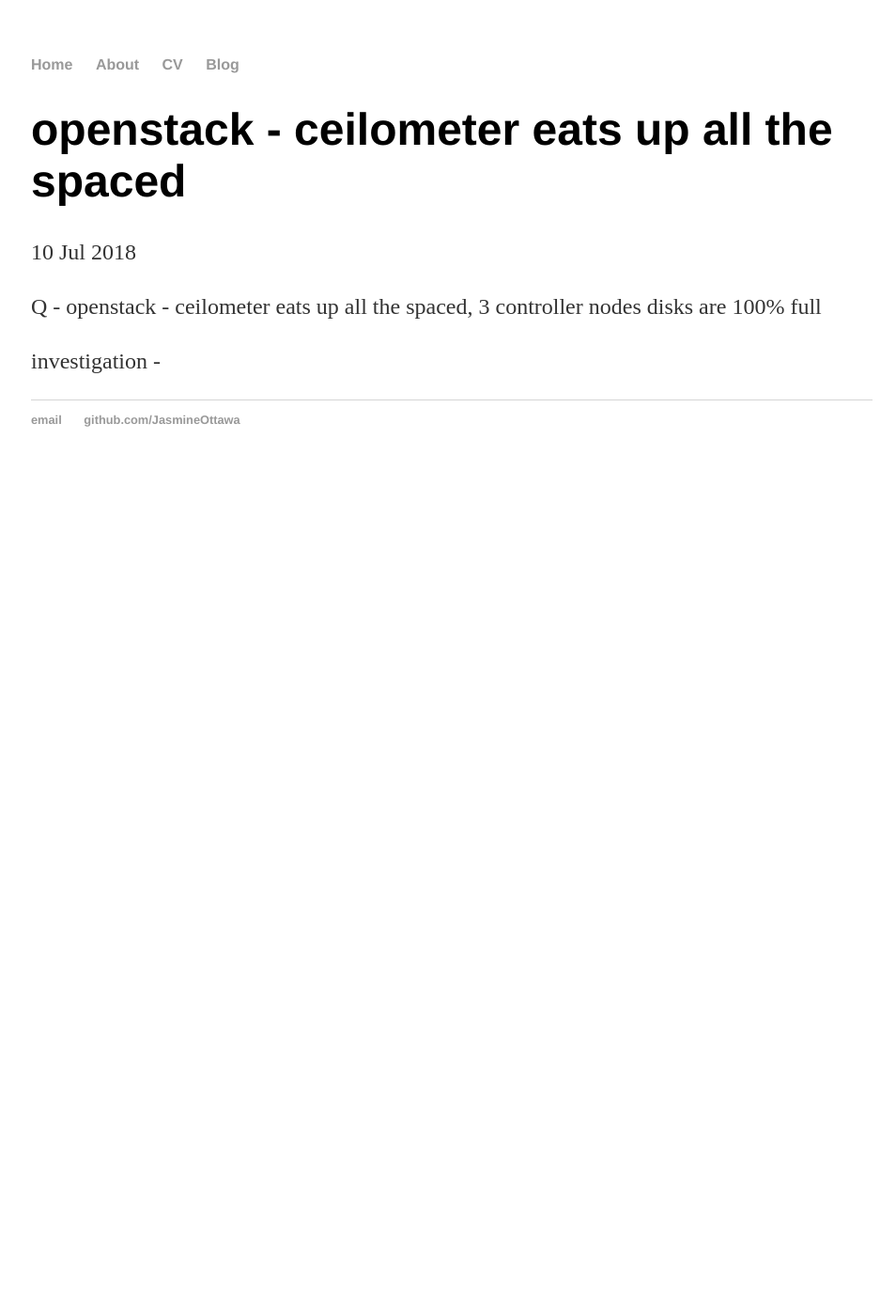
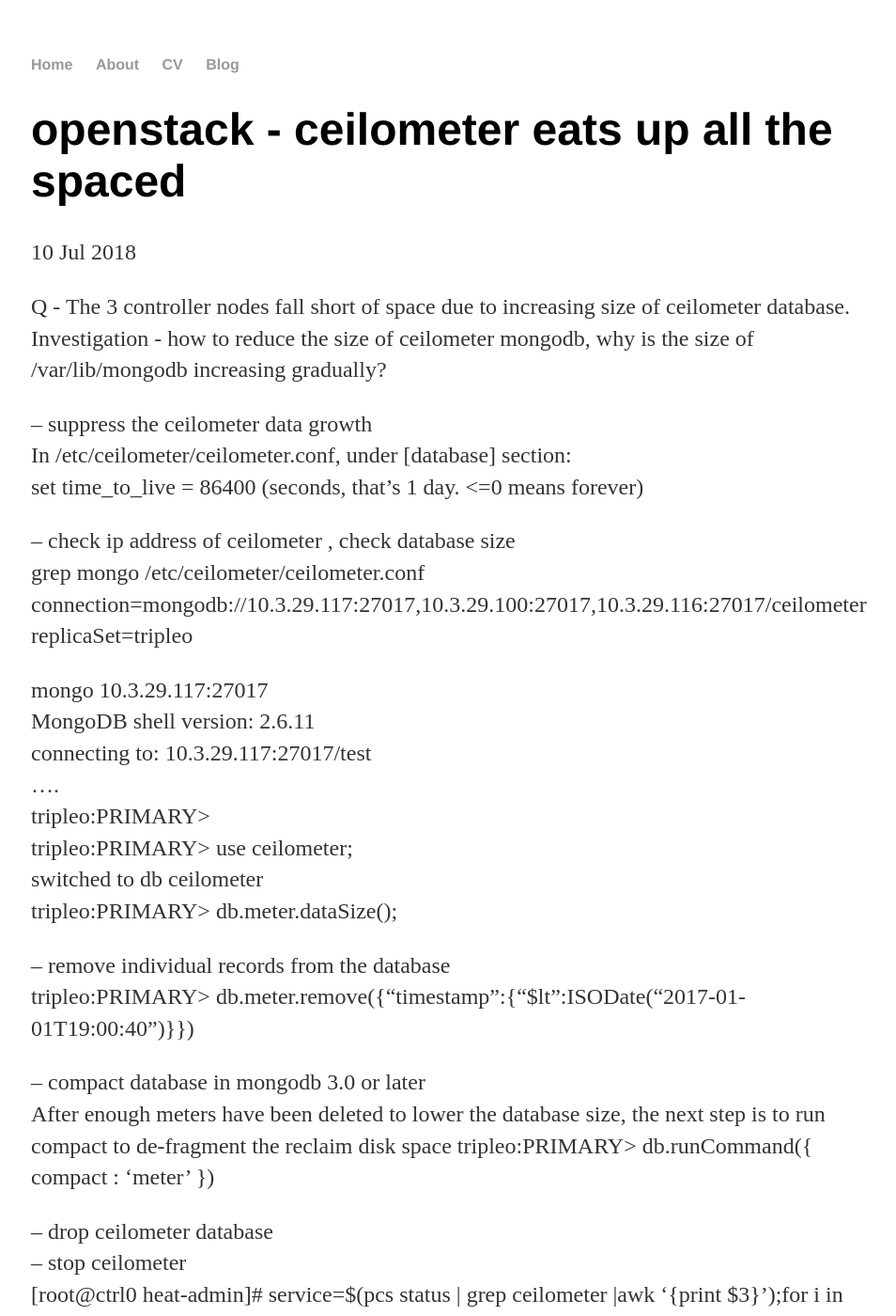
Before and after one commit to JasmineOttawa/JasmineOttawa.github.io, a Jekyll site: the page built from _posts/2018-07-10-ceilometerEatAllSpace.md, in a window 1280 px wide and 1400 px high. Shown: the whole window at 94% size, without its empty margins (159-1113 px from the left). Built offline with Jekyll 4.4.1, drawn with Linux system fonts in a browser that asks for light colours; some of the changed text lies outside the part shown.

Commit message:
Update 2018-07-10-ceilometerEatAllSpace.md

```diff
--- a/_posts/2018-07-10-ceilometerEatAllSpace.md
+++ b/_posts/2018-07-10-ceilometerEatAllSpace.md
@@ -3,6 +3,72 @@
 title: "openstack - ceilometer eats up all the spaced"
 date: 2018-07-10
 ---
-Q - openstack - ceilometer eats up all the spaced, 3 controller nodes disks are 100% full
+Q - The 3 controller nodes fall short of space due to increasing size of ceilometer database.
+Investigation - how to reduce the size of ceilometer mongodb, why is the size of /var/lib/mongodb increasing gradually?
 
-investigation -
+-- suppress the ceilometer data growth
+In /etc/ceilometer/ceilometer.conf, under [database] section:
+set time_to_live = 86400 (seconds, that's 1 day.  <=0 means forever)
+
+-- check ip address of ceilometer , check database size
+grep mongo /etc/ceilometer/ceilometer.conf
+connection=mongodb://10.3.29.117:27017,10.3.29.100:27017,10.3.29.116:27017/ceilometer
+replicaSet=tripleo
+
+mongo 10.3.29.117:27017
+MongoDB shell version: 2.6.11
+connecting to: 10.3.29.117:27017/test
+....
+tripleo:PRIMARY>
+tripleo:PRIMARY> use ceilometer;
+switched to db ceilometer
+tripleo:PRIMARY> db.meter.dataSize();
+
+-- remove individual records from the database
+tripleo:PRIMARY> db.meter.remove({"timestamp":{"$lt":ISODate("2017-01-01T19:00:40")}})
+
+-- compact database in mongodb 3.0 or later
+After enough meters have been deleted to lower the database size, the next step is to run compact to de-fragment the reclaim disk space
+tripleo:PRIMARY> db.runCommand({ compact : 'meter' })
+
+-- drop ceilometer database
+-- stop ceilometer
+[root@ctrl0 heat-admin]# service=$(pcs status | grep ceilometer |awk '{print $3}');for i in $service;do echo  $i;done
+openstack-ceilometer-alarm-notifier-clone
+openstack-ceilometer-api-clone
+openstack-ceilometer-collector-clone
+openstack-ceilometer-notification-clone
+openstack-ceilometer-central-clone
+[root@ctrl0 heat-admin]service=$(pcs status | grep ceilometer |awk '{print $3}');for i in $service;do pcs resource disable  $i;done
+
+-- drop database
+tripleo:PRIMARY> db.dropDatabase()
+{ "dropped" : "ceilometer", "ok" : 1 }
+tripleo:PRIMARY>
+
+tripleo:PRIMARY> db.stats()
+{
+        "db" : "ceilometer",
+        "collections" : 0,
+        "objects" : 0,
+        "avgObjSize" : 0,
+        "dataSize" : 0,
+        "storageSize" : 0,
+        "numExtents" : 0,
+        "indexes" : 0,
+        "indexSize" : 0,
+        "fileSize" : 0,
+        "dataFileVersion" : {
+
+        },
+        "ok" : 1
+
+Now that the database is empty check /var/lib/mongodb/ to ensure the database files are gone.
+[root@ctrl0 heat-admin]ls -lh /var/lib/mongodb/ | grep ceilometer
+
+Now restart ceilometer
+[root@ctrl0 heat-admin]service=$(pcs status | grep ceilometer |awk '{print $3}');for i in $service;do pcs resource enable  $i;done\
+
+Check Db stats, and datafiles, meter data will begin to flow back into the database.
+
+refer to:  https://access.redhat.com/solutions/2215701
```
